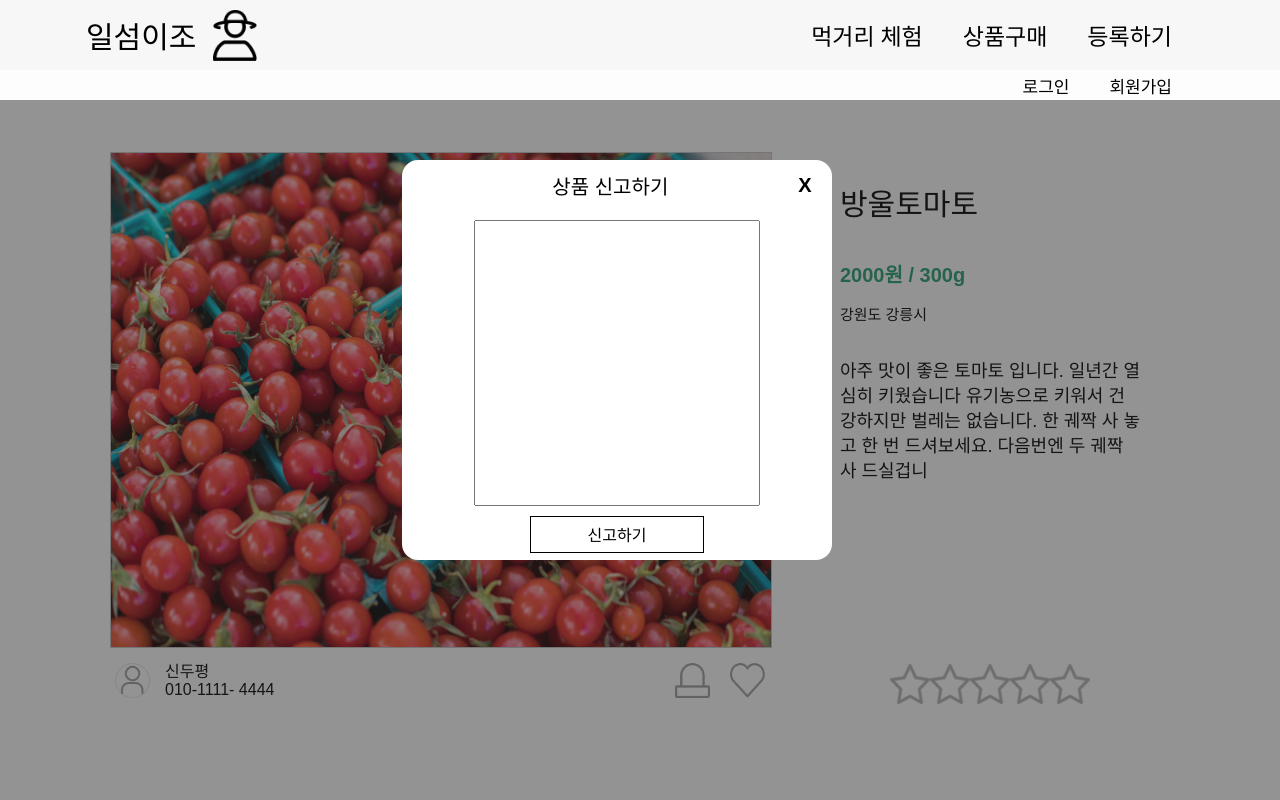
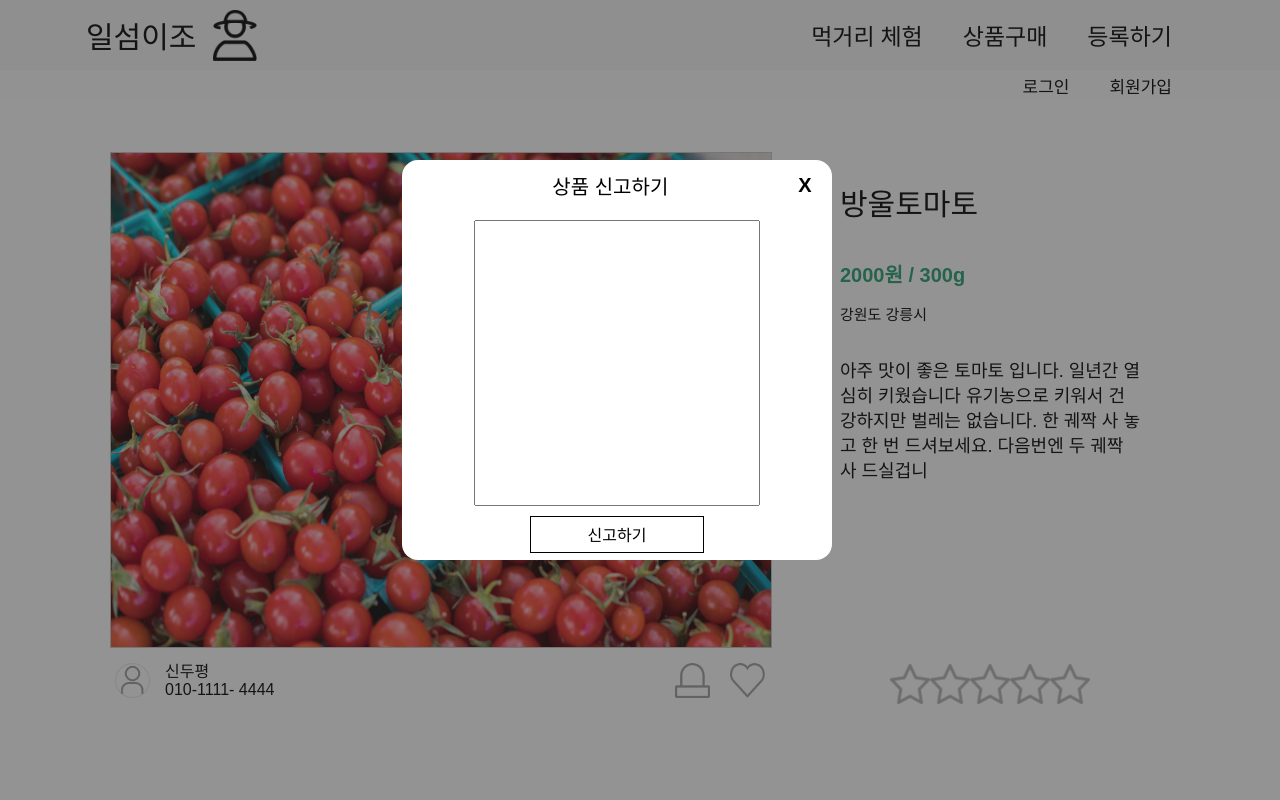
Before and after one commit to 1SOM2JO/Team-Pang-Front, a React (Create React App) app in the folder pangfront/: page /viewItem in a window 1280 px wide. Both pictures are taken after a click on the picture 692 px from the left and 680 px from the top of the page. Shown: the top 800 px of the page. Built offline with nearby package versions, Linux system fonts and the light colour scheme; a web font is replaced by a local one.

Commit message:
[CREATE] 모달창 구현

```diff
--- a/pangfront/src/components/DetailItem/viewItem/ViewItem.js
+++ b/pangfront/src/components/DetailItem/viewItem/ViewItem.js
@@ -7,12 +7,14 @@ import ReportBar from "./reportBar/ReportBar.js";
 import InputChatting from "./inputChatting/InputChatting.js";
 
 const ViewItem = () => {
+  const [report, setReport] = useState(false);
   return (
     <>
+    {report && <S.reportBackGround/>}
       <S.GlobalStyle />
-      <Header />
+      <Header/>
       <S.MainBox>
-        <SetImg ReportBar={ReportBar}></SetImg>
+        <SetImg ReportBar={ReportBar} report={report} setReport={setReport}></SetImg>
         <ItemDetail></ItemDetail>
       </S.MainBox>
       <S.ChattingBox>
--- a/pangfront/src/components/DetailItem/viewItem/ViewItemStyle.js
+++ b/pangfront/src/components/DetailItem/viewItem/ViewItemStyle.js
@@ -6,7 +6,6 @@ export const GlobalStyle = createGlobalStyle`
     margin:0;
     padding:0;
     font-family: 'Noto Sans KR', sans-serif;
-
 
 
     }
@@ -34,3 +33,13 @@ export const ChattingBox = styled.div`
   height: 80vh;
   width: 100%;
 `;
+export const reportBackGround = styled.div`
+  background-color: rgb(43, 40, 40, 0.5);
+  position: fixed;
+  top: 0;
+  left: 0;
+  z-index:3;
+  width: 100vw;
+  height: 100vh;
+
+`;
--- a/pangfront/src/components/DetailItem/viewItem/reportBar/ReportBar.js
+++ b/pangfront/src/components/DetailItem/viewItem/reportBar/ReportBar.js
@@ -5,11 +5,10 @@ import UserImg from "../../../../img/BasicPerson.png";
 import BeforeHeart from "../../../../img/BeforeHeart.png";
 import BeforeReport from "../../../../img/BeforeReport.png";
 import Heart from "../../../../img/Heart.png";
-const ReportBar = () => {
+const ReportBar = ({setReport, report}) => {
   const [userName, setuserName] = useState("신두평");
   const [call, setcall] = useState("010-1111- 4444");
   const [heart, setHeart] = useState(false);
-  const [report, setReport] = useState(false);
   const reportModal = () => {
     setReport((prev) => !prev);
   };
@@ -19,7 +18,7 @@ const ReportBar = () => {
   }, [heart]);
   return (
     <S.Container>
-      {report && <S.reportBackGround />}
+
       <S.GlobalStyle />
       <S.UserBox>
         <S.UserImg src={UserImg} />
--- a/pangfront/src/components/DetailItem/viewItem/reportBar/ReportBarStyle.js
+++ b/pangfront/src/components/DetailItem/viewItem/reportBar/ReportBarStyle.js
@@ -4,14 +4,6 @@ export const GlobalStyle = createGlobalStyle`
     @font-face { font-family: 'JSDongkang-Regular'; src: url('https://cdn.jsdelivr.net/gh/projectnoonnu/noonfonts_2001@1.1/JSDongkang-RegularA1.woff') format('woff'); font-weight: normal; font-style: normal; }@font-face { font-family: 'JSDongkang-Regular'; src: url('https://cdn.jsdelivr.net/gh/projectnoonnu/noonfonts_2001@1.1/JSDongkang-RegularA1.woff') format('woff'); font-weight: normal; font-style: normal; }
 `;
 
-export const reportBackGround = styled.div`
-  background-color: rgb(43, 40, 40, 0.5);
-  position: fixed;
-  top: 0;
-  left: 0;
-  width: 100vw;
-  height: 100vh;
-`;
 
 export const Container = styled.div`
   margin-top: -10px;
--- a/pangfront/src/components/DetailItem/viewItem/reportBar/reportModal/ReportModalStyle.js
+++ b/pangfront/src/components/DetailItem/viewItem/reportBar/reportModal/ReportModalStyle.js
@@ -9,6 +9,7 @@ export const container = styled.div`
   top: 20%;
   position: fixed;
   border-radius: 1rem;
+  z-index:4;
 `;
 
 export const TitleBox = styled.div`
--- a/pangfront/src/components/DetailItem/viewItem/setImg/SetImg.js
+++ b/pangfront/src/components/DetailItem/viewItem/setImg/SetImg.js
@@ -1,7 +1,8 @@
 import React, {useState, useCallback} from 'react';
 import * as S from './SetImgStyle.js'
 import TomatoEx from '../../../../img/TomatoEx.png'
-const SetImg = (props) =>{
+const SetImg = ({ReportBar, report, setReport}) =>{
+
     const [img, setImg] = useState(null);
     const imgChange = useCallback((e) => {
       setImg(URL.createObjectURL(e.target.files[0]));
@@ -9,7 +10,7 @@ const SetImg = (props) =>{
     return(
         <S.ImguploadBox>
         <S.Img src={TomatoEx}></S.Img>
-        <props.ReportBar ></props.ReportBar>
+        <ReportBar report={report} setReport={setReport}></ReportBar>
       </S.ImguploadBox>
     )
 }
--- a/pangfront/src/components/Header/HeaderStyle.js
+++ b/pangfront/src/components/Header/HeaderStyle.js
@@ -5,5 +5,4 @@ export const HeaderBox = styled.div`
     width:100vw;
     height:100px;
     position:fixed;
-    z-index:3;
 `
```
